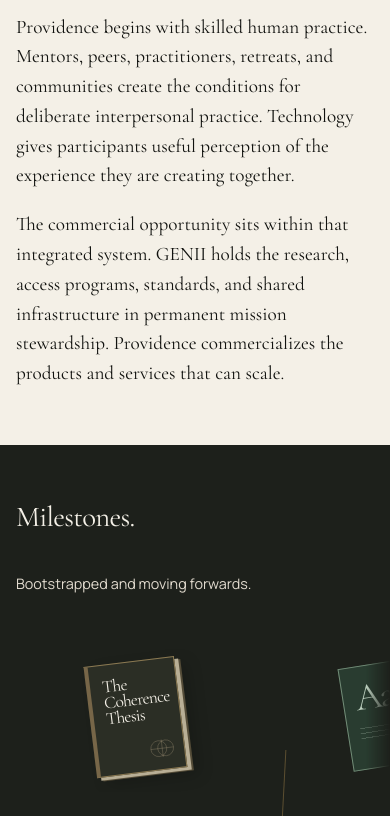
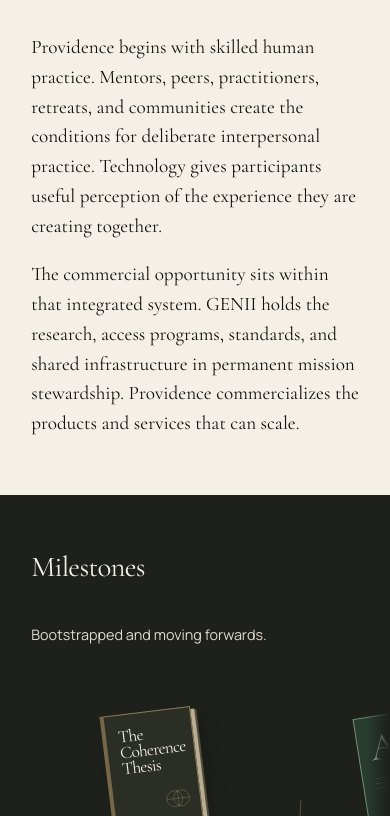
Before and after one commit to genii-foundation/genii-foundation-site, a Next.js app: page /investing in a window 390 px wide. Shown: the part 1184-2000 px from the top of the page. Built offline with nearby package versions, Linux system fonts and the light colour scheme.

Commit message:
Widen mobile content gutters and simplify milestones heading

```diff
--- a/app/footer.css
+++ b/app/footer.css
@@ -148,8 +148,8 @@
 @media (max-width: 700px) {
   .unified-footer-inner {
     min-height: 0;
-    padding-left: 1rem;
-    padding-right: 1rem;
+    padding-left: var(--mobile-content-gutter);
+    padding-right: var(--mobile-content-gutter);
   }
 
   .unified-footer-primary {
--- a/app/globals.css
+++ b/app/globals.css
@@ -69,6 +69,7 @@
   --gold: #806a3f;
   --gold-bright: #a2854d;
   --content-width: 73.75rem;
+  --mobile-content-gutter: clamp(1.5rem, 8vw, 2rem);
   --navigation-width: 92rem;
 }
 
@@ -1750,6 +1751,13 @@ button.text-link {
 }
 
 @media (max-width: 700px) {
+  /* Page content shares a wider rail; the compact navigation keeps its own. */
+  .content-frame,
+  .footer-inner {
+    padding-left: var(--mobile-content-gutter);
+    padding-right: var(--mobile-content-gutter);
+  }
+
   .atlas-site[data-route-leaving="true"]::before,
   body:has(.atlas-site[data-route-leaving="true"]) .site-header,
   body:has(.atlas-site[data-route-leaving="true"]) .header-inner {
@@ -2040,9 +2048,7 @@ button.text-link {
     height: 5rem;
   }
 
-  .header-inner,
-  .content-frame,
-  .footer-inner {
+  .header-inner {
     padding-left: 1rem;
     padding-right: 1rem;
   }
--- a/app/investing/InvestingTimeline.tsx
+++ b/app/investing/InvestingTimeline.tsx
@@ -128,7 +128,7 @@ export function InvestingTimeline() {
     <section className={styles.timeline} id="progress" aria-labelledby="progress-title">
       <div className={base.contentFrame}>
         <div className={styles.heading}>
-          <h2 className={styles.title} id="progress-title">Milestones.</h2>
+          <h2 className={styles.title} id="progress-title">Milestones</h2>
           <p>Bootstrapped and moving forwards.</p>
         </div>
       </div>
--- a/app/providence.module.css
+++ b/app/providence.module.css
@@ -1818,12 +1818,12 @@
 
 @media (max-width: 700px) {
   .site {
-    --content-gutter: 1rem;
+    --content-gutter: var(--mobile-content-gutter);
   }
 
   .footerInner {
-    padding-left: 1rem;
-    padding-right: 1rem;
+    padding-left: var(--mobile-content-gutter);
+    padding-right: var(--mobile-content-gutter);
   }
 
   .hero {
```
